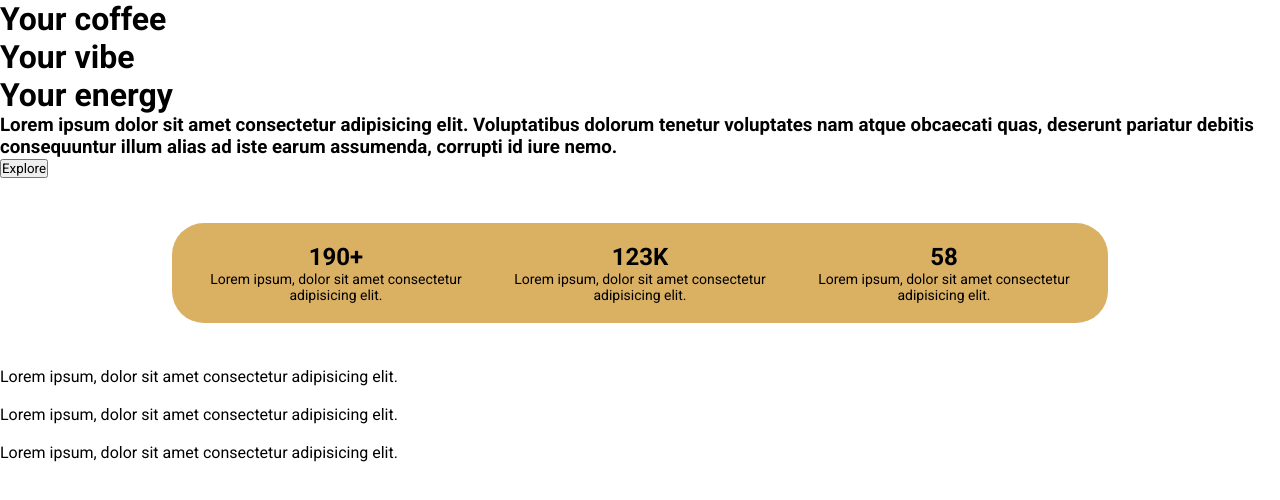
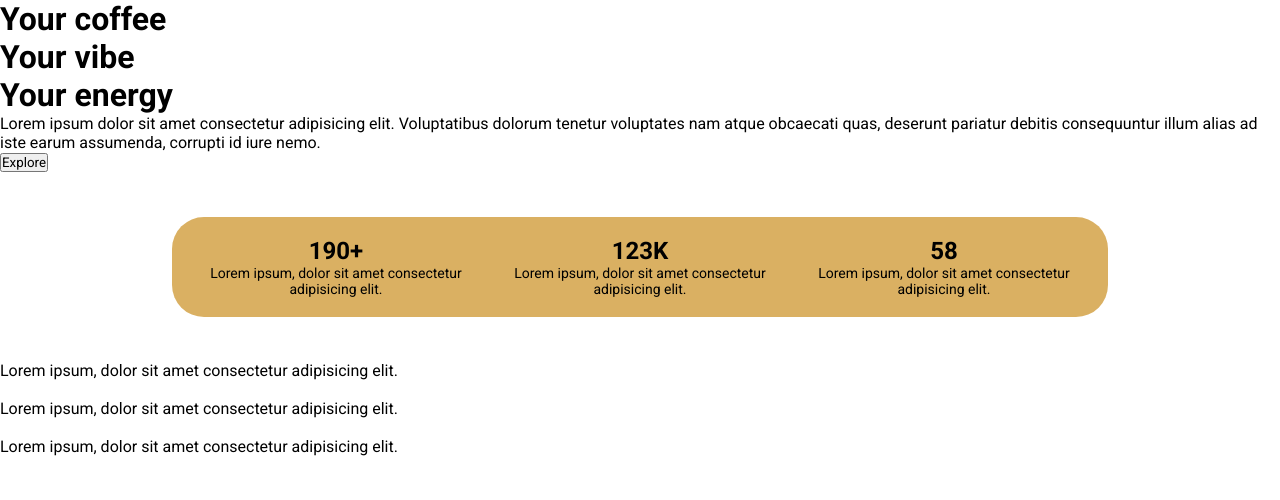
Before and after one commit to iKitzu/Proyecto-Conventional-Commits, a plain HTML site: page index.html in a window 1280 px wide. Drawn offline with Linux system fonts and the light colour scheme.

Commit message:
feat: :art: Se mejoro la estructura

```diff
--- a/index.html
+++ b/index.html
@@ -21,11 +21,11 @@
             </h1>
 
 
-            <h3 class="slogan">
+            <p class="slogan">
                 Lorem ipsum dolor sit amet consectetur adipisicing elit. Voluptatibus dolorum tenetur voluptates nam atque
                 obcaecati quas, deserunt pariatur debitis consequuntur illum alias ad iste earum assumenda, corrupti id iure
                 nemo.
-            </h3>
+            </p>
 
             <button class="boton-explorar">Explore</button>
 
```
